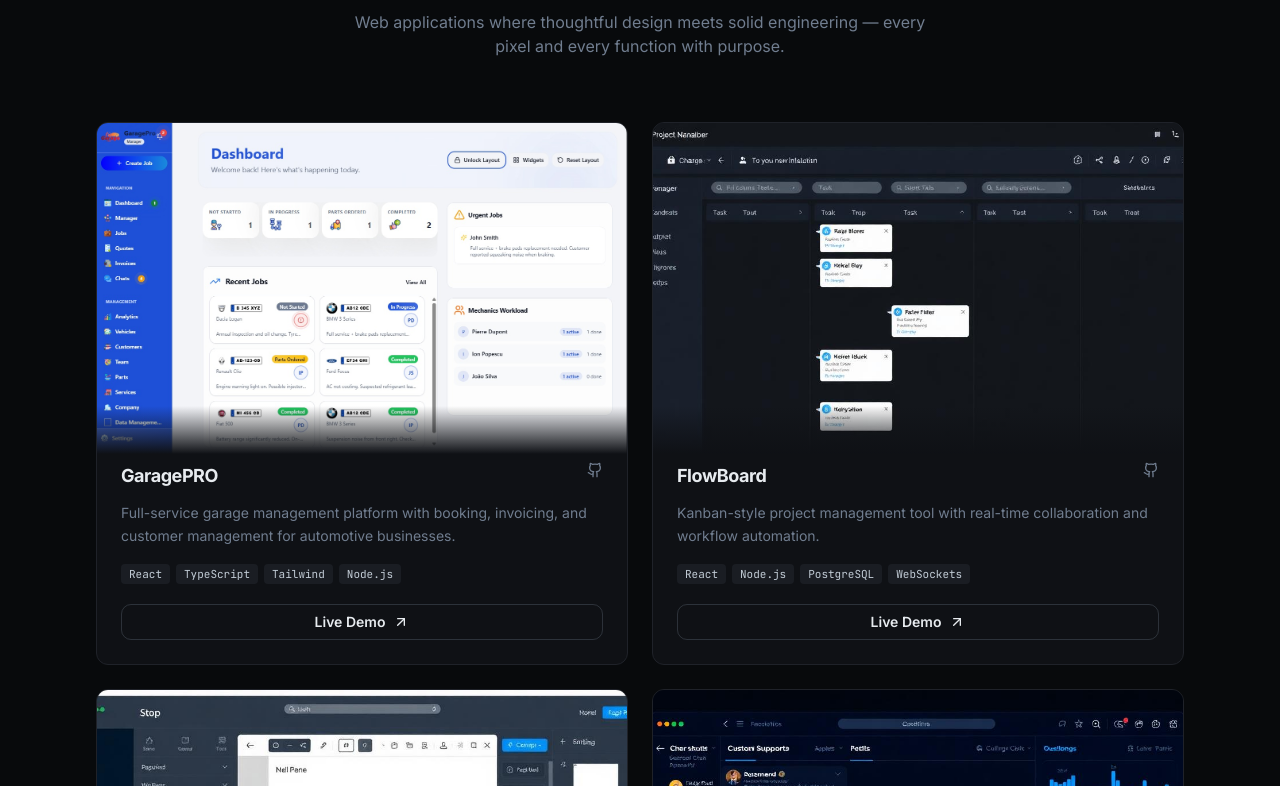
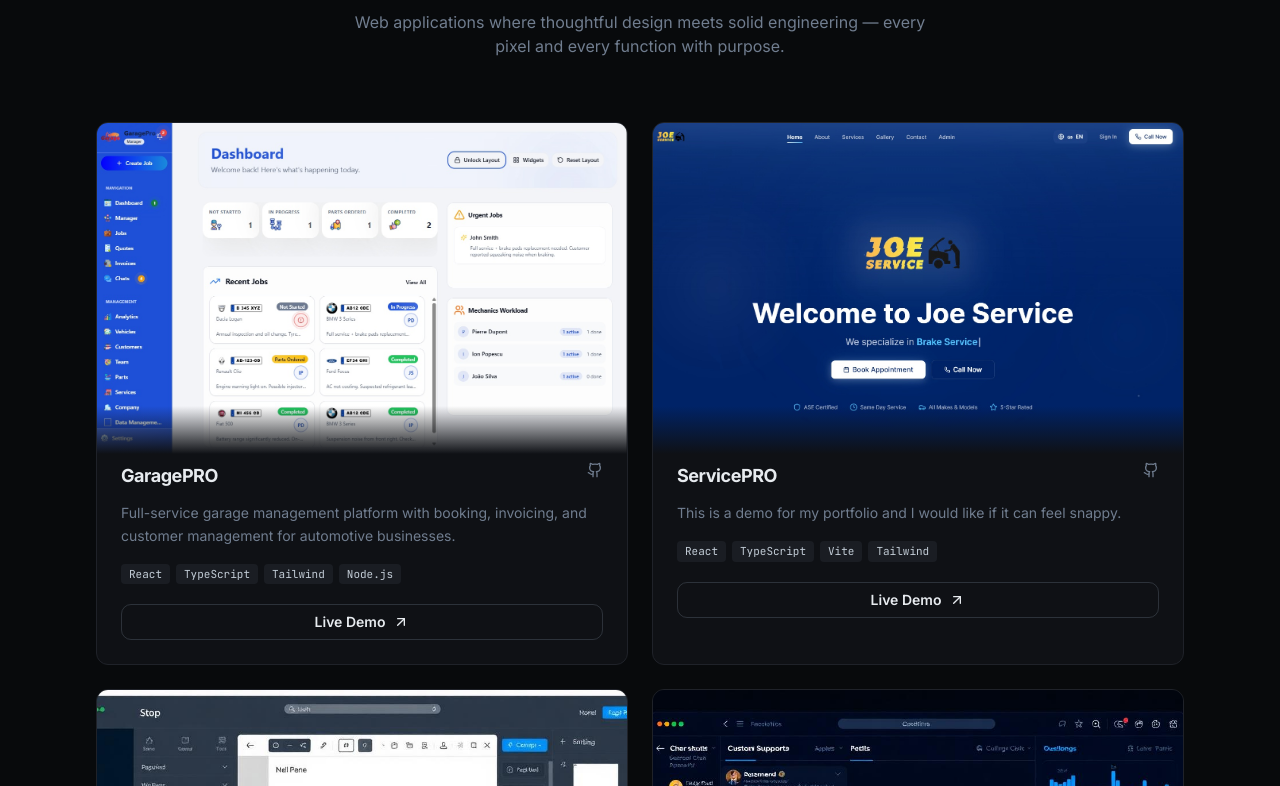
Before and after one commit to xDexy9/dexstudio, a React (Vite) app: page / in a window 1280 px wide. Shown: the part 1014-1800 px from the top of the page. Built offline with nearby package versions, Linux system fonts and the light colour scheme; the HTML template or start-up script is replaced by a standard one.

Commit message:
Replace FlowBoard with ServicePRO in portfolio

```diff
--- a/src/components/Projects.tsx
+++ b/src/components/Projects.tsx
@@ -26,12 +26,12 @@ const projects: Project[] = [
     image: projectGaragepro,
   },
   {
-    name: "FlowBoard",
-    description: "Kanban-style project management tool with real-time collaboration and workflow automation.",
-    techStack: ["React", "Node.js", "PostgreSQL", "WebSockets"],
-    demoUrl: "#",
-    githubUrl: "#",
-    image: projectFlowboard,
+    name: "ServicePRO",
+    description: "This is a demo for my portfolio and I would like if it can feel snappy.",
+    techStack: ["React", "TypeScript", "Vite", "Tailwind"],
+    demoUrl: "https://dexstudio.uk/servicepro/",
+    githubUrl: "https://github.com/xDexy9/dexstudio/tree/ServicePRO",
+    image: projectServicepro,
   },
   {
     name: "ShipFast CMS",
@@ -47,14 +47,6 @@ const projects: Project[] = [
     demoUrl: "#",
     githubUrl: "#",
     image: projectAutoscale,
-  },
-  {
-    name: "ServicePRO",
-    description: "This is a demo for my portfolio and I would like if it can feel snappy.",
-    techStack: ["React", "TypeScript", "Vite", "Tailwind"],
-    demoUrl: "https://dexstudio.uk/servicepro/",
-    githubUrl: "https://github.com/xDexy9/dexstudio/tree/ServicePRO",
-    image: projectServicepro,
   },
 ];
 
```
